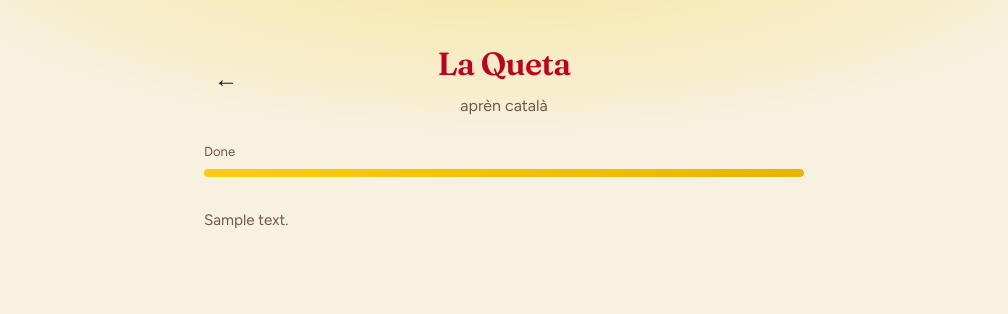
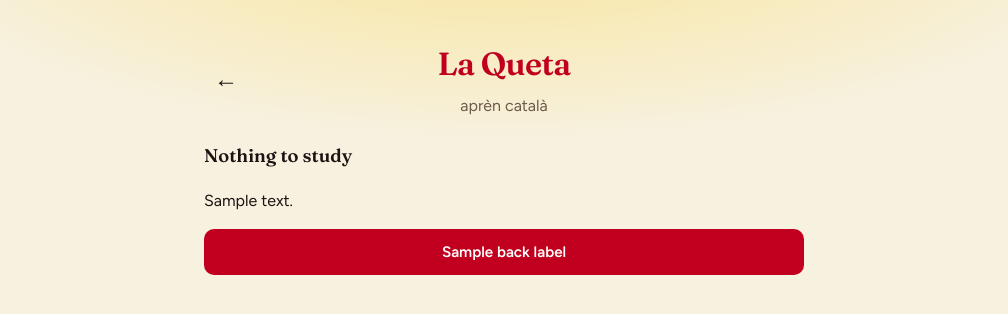
Before and after one commit to LiamSeanLaird/la-queta, a Flask app: template templates/study.html in a window 1280 px wide. Shown: the top 314 px of the page, without its empty margins (136-1144 px from the left). Run offline with Flask 3, Linux system fonts and the light colour scheme; the template is opened without the code that fills it: most values are stand-ins (such as "Sample title", 1, 10 or a date in 2020).

Commit message:
gnhf 30: Finishing a vocab study session (deck study or daily review) now shows a 'Session complete' panel with how many cards the learner went through and retired, plus 'Study again' and 'Back to deck / Back to vocab', instead of instantly redirecting to the deck page, where a learner who had just studied 23 cards saw only '22 left'.

```diff
--- a/app/routes/pages.py
+++ b/app/routes/pages.py
@@ -193,7 +193,7 @@ def study(slug: str):
         session_url=url_for("api_vocab.deck_session", slug=slug),
         exit_url=url_for("pages.deck", slug=slug),
         back_label="Back to deck",
-        done_message="Deck complete for now - all cards retired or none left.",
+        empty_message="Every card in this deck is retired. Unretire the deck to study it again.",
         brand_href=url_for("pages.levels"),
     )
 
@@ -215,7 +215,7 @@ def daily(level_id: str):
         session_url=url_for("api_vocab.level_daily", level_id=level_id),
         exit_url=url_for("pages.level_home", level_id=level_id, tab="vocab"),
         back_label="Back to vocab",
-        done_message="Daily session complete.",
+        empty_message="There are no cards to review right now.",
         brand_href=url_for("pages.levels"),
     )
 
--- a/static/js/study.js
+++ b/static/js/study.js
@@ -6,7 +6,6 @@
   const TIP_SKIP_KEY = "la-queta-study-tip-skip";
 
   const sessionUrl = page.dataset.sessionUrl;
-  const exitUrl = page.dataset.exitUrl;
   const studyCard = document.getElementById("study-card");
   const studyLang = document.getElementById("study-lang");
   const studyWord = document.getElementById("study-word");
@@ -22,6 +21,11 @@
   const studyNext = document.getElementById("study-next");
   const studyRetire = document.getElementById("study-retire");
   const studyDone = document.getElementById("study-done");
+  const studyDoneTitle = document.getElementById("study-done-title");
+  const studyDoneText = document.getElementById("study-done-text");
+  const studyAgain = document.getElementById("study-again");
+  const studyExit = document.getElementById("study-exit");
+  const studyProgress = document.getElementById("study-progress");
   const studyError = document.getElementById("study-error");
   const tipDialog = document.getElementById("study-tip-dialog");
   const tipDontShow = document.getElementById("study-tip-dont-show");
@@ -43,6 +47,9 @@
   let index = 0;
   let showingCatalan = true;
   let advancing = false;
+  // Card ids the learner retired in this session, by tapping Retire or by
+  // reaching the seen threshold. Cards that were already retired don't count.
+  const retiredThisSession = new Set();
 
   function dialogOpen() {
     return (tipDialog && tipDialog.open) || (retireDialog && retireDialog.open);
@@ -105,15 +112,49 @@
     }
   }
 
+  function plural(count, word) {
+    return `${count} ${word}${count === 1 ? "" : "s"}`;
+  }
+
+  function summaryText() {
+    const total = queue.length;
+    const retired = retiredThisSession.size;
+    if (retired === total) {
+      return `You went through ${plural(total, "card")} and retired all of them.`;
+    }
+    if (retired > 0) {
+      return `You went through ${plural(total, "card")} and retired ${retired}. ` +
+        "Study again to keep the rest moving.";
+    }
+    return `You went through ${plural(total, "card")}. ` +
+      "A card retires after you have seen it 3 times, or when you tap Retire.";
+  }
+
   function finishSession() {
     studyCard.hidden = true;
     studyActions.hidden = true;
     studyDone.hidden = false;
-    studyProgressText.textContent = "Done";
     studyRemaining.textContent = "";
-    studyProgressBar.style.width = "100%";
-    if (exitUrl) {
-      window.location.assign(exitUrl);
+    if (queue.length) {
+      studyProgressText.textContent = "Done";
+      studyProgressBar.style.width = "100%";
+      studyDoneTitle.textContent = "Session complete";
+      studyDoneText.textContent = summaryText();
+    } else {
+      studyProgress.hidden = true;
+      studyDoneTitle.textContent = "Nothing to study";
+      studyDoneText.textContent = studyDoneText.dataset.emptyText;
+    }
+    // Studying again only helps if this session left unretired cards behind.
+    const canStudyAgain = queue.length > retiredThisSession.size;
+    studyAgain.hidden = !canStudyAgain;
+    studyExit.classList.toggle("btn--primary", !canStudyAgain);
+    studyExit.classList.toggle("btn--secondary", canStudyAgain);
+  }
+
+  function noteRetired(card, body) {
+    if (body && body.retired && !card.retired) {
+      retiredThisSession.add(card.id);
     }
   }
 
@@ -156,6 +197,7 @@
         window.LaQueta.showError(studyError, body.error || "Could not save seen");
         return;
       }
+      noteRetired(card, body);
       index += 1;
       renderCard();
     } finally {
@@ -193,6 +235,7 @@
         window.LaQueta.showError(studyError, body.error || "Could not retire");
         return;
       }
+      noteRetired(card, body);
       index += 1;
       renderCard();
     } finally {
--- a/templates/study.html
+++ b/templates/study.html
@@ -9,9 +9,8 @@
   class="stack-lg"
   id="study-page"
   data-session-url="{{ session_url }}"
-  data-exit-url="{{ exit_url }}"
 >
-  <div class="progress-group">
+  <div class="progress-group" id="study-progress">
     <div class="progress-meta">
       <span id="study-progress-text">Loading…</span>
       <span id="study-remaining"></span>
@@ -35,7 +34,12 @@
       <button type="button" class="btn btn--secondary" id="study-next">Next</button>
     </div>
   </div>
-  <p class="text-muted" id="study-done" hidden>{{ done_message }}</p>
+  <div class="stack" id="study-done" hidden>
+    <h2 class="heading-3" id="study-done-title">Session complete</h2>
+    <p class="text-body" id="study-done-text" data-empty-text="{{ empty_message }}"></p>
+    <a class="btn btn--primary btn--block" href="{{ request.path }}" id="study-again">Study again</a>
+    <a class="btn btn--secondary btn--block" href="{{ exit_url }}" id="study-exit">{{ back_label }}</a>
+  </div>
   <p class="field__error" id="study-error" hidden></p>
 
   <dialog class="dialog" id="study-tip-dialog" aria-labelledby="study-tip-title">
```
Also changed, not shown: STYLE_GUIDE.md (+1 -1 lines), tests/test_study_done.py (added, +53 -0 lines).
